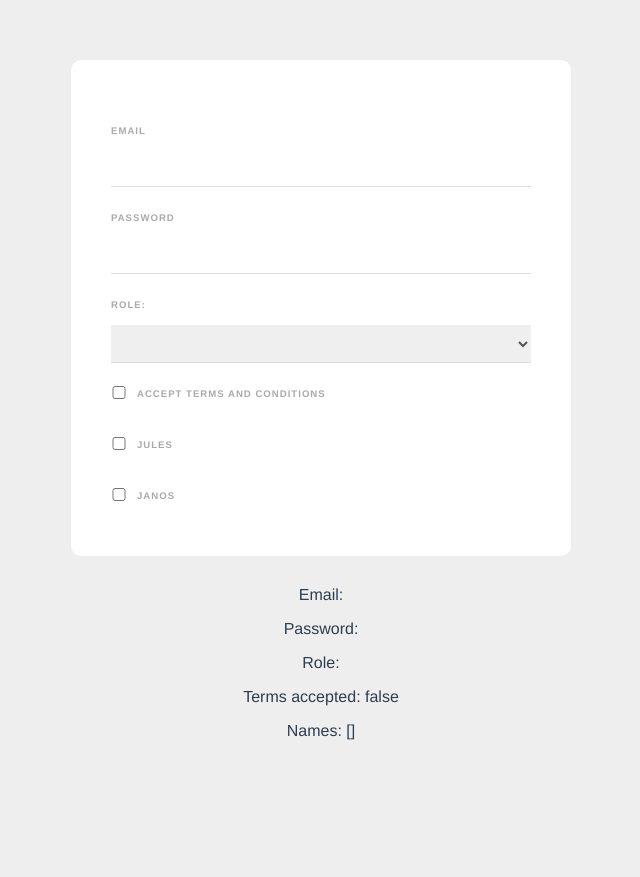
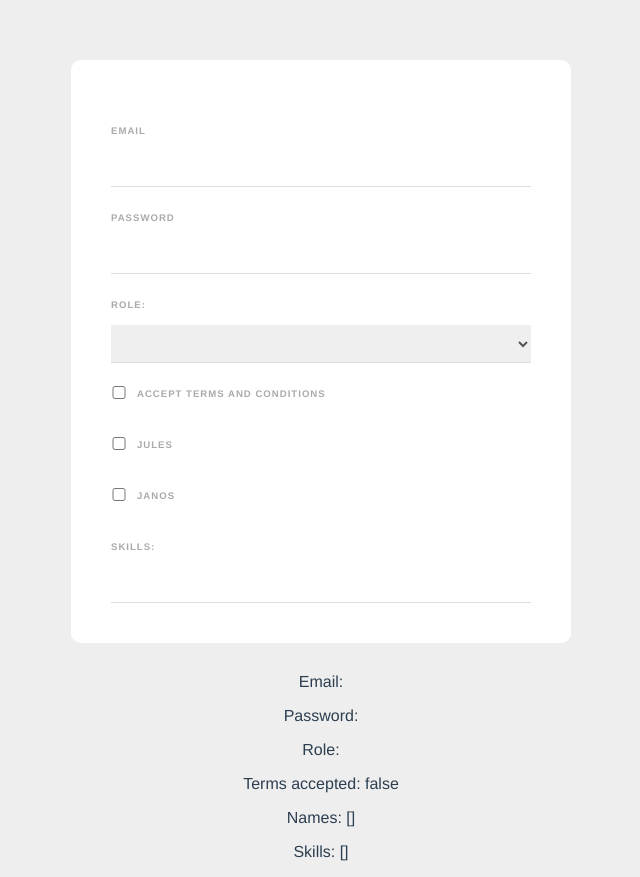
Before and after one commit to jacques-navarro/web-form, a Vue app: page / in a window 1280 px wide. Shown: the whole page, without its empty margins (319-959 px from the left). Before the commit the page ends 800 px from the top, so only its background shows below. Built offline with nearby package versions, Linux system fonts and the light colour scheme.

Commit message:
Add skill text input field
Used keyboard event modifier, array method.

```diff
--- a/src/components/SignupForm.vue
+++ b/src/components/SignupForm.vue
@@ -26,6 +26,12 @@
       <input type="checkbox" value="janos" v-model="names" />
       <label>Janos</label>
     </div>
+
+    <label>Skills: </label>
+    <input type="text" v-model="tempSkill" @keyup="addSkill" />
+    <div v-for="skill in skills" class="pill">
+      {{ skill }}
+    </div>
   </form>
 
   <p>Email: {{ email }}</p>
@@ -33,6 +39,7 @@
   <p>Role: {{ role }}</p>
   <p>Terms accepted: {{ terms }}</p>
   <p>Names: {{ names }}</p>
+  <p>Skills: {{ skills }}</p>
 </template>
 
 <script>
@@ -44,7 +51,21 @@
       role: "",
       terms: false,
       names: [],
+      tempSkill: "",
+      skills: [],
     };
+  },
+
+  methods: {
+    addSkill(e) {
+      if (e.key === "Enter" && this.tempSkill) {
+        if (!this.skills.includes(this.tempSkill)) {
+          this.skills.push(this.tempSkill);
+        }
+
+        this.tempSkill = "";
+      }
+    },
   },
 };
 </script>
```
